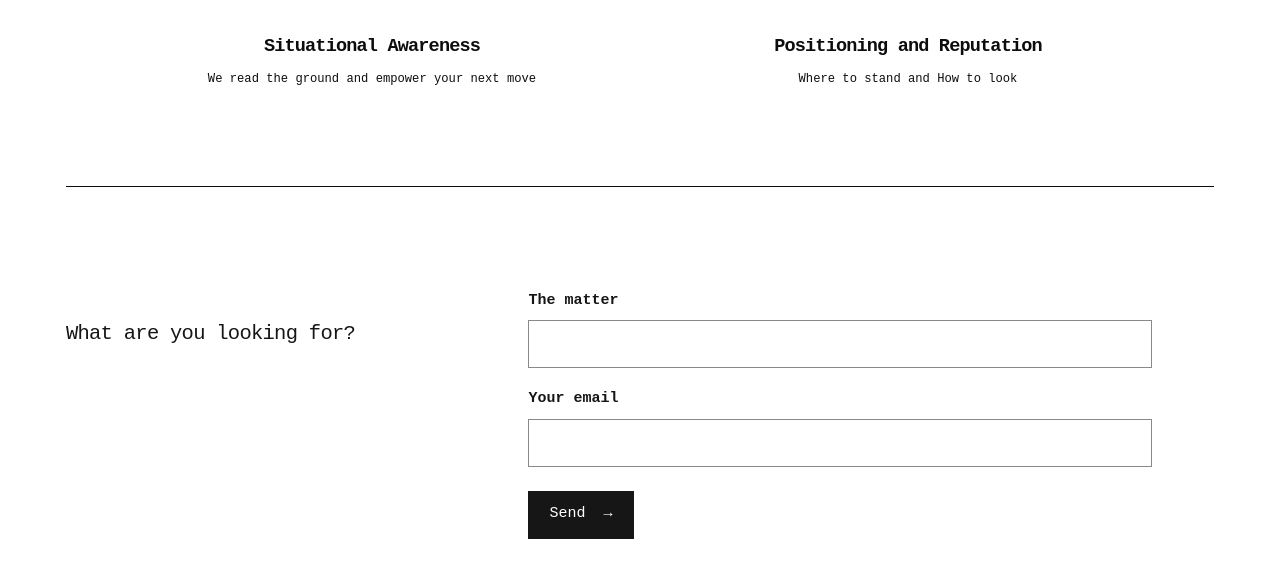
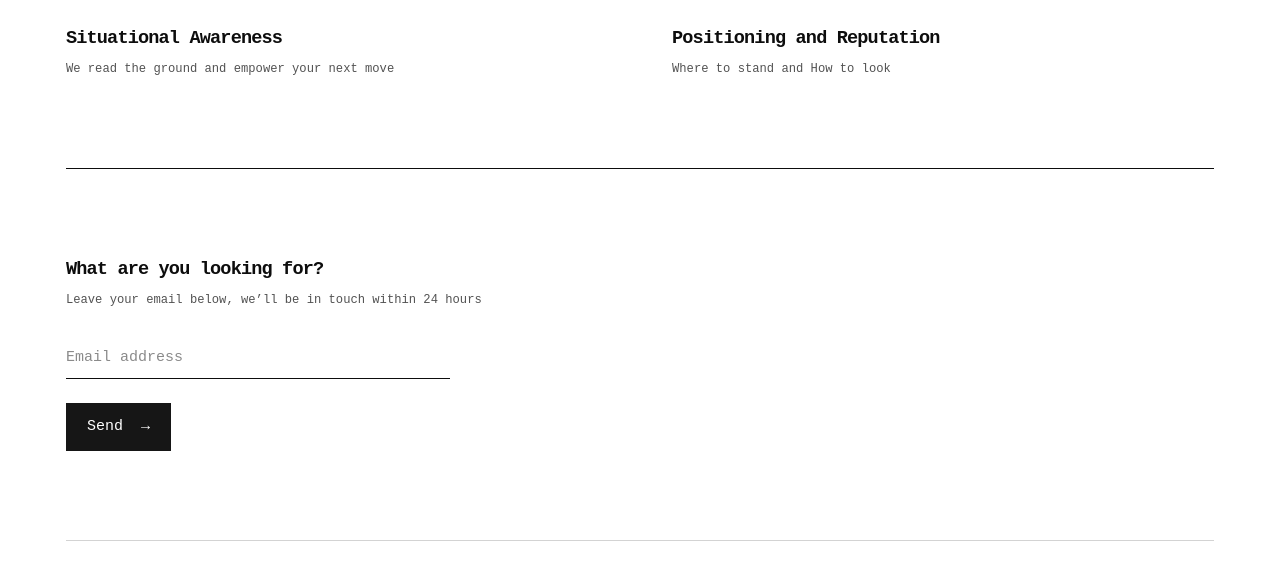
Before and after one commit to y4znn/rasbash, a website: page index.html in a window 1280 px wide. Shown: the part 770-1336 px from the top of the page. Drawn offline with Linux system fonts and the light colour scheme; a web font is replaced by a local one.

Commit message:
Simplify contact section to minimal underline email input and left-align all sections

```diff
--- a/index.html
+++ b/index.html
@@ -62,15 +62,15 @@
 .rb-label { font: 600 13px/1.4 var(--rb-sans); letter-spacing: .012em; }
 .rb-practices { border-top: 1px solid #0D0D0D; padding-block: clamp(44px, 5vw, 80px) clamp(56px, 7vw, 112px); }
 .rb-arrow { display: inline-grid; place-content: center; flex-shrink: 0; font: 400 .75em/1 var(--rb-sans); letter-spacing: 0; }
-.rb-practice-diagram { display: flex; flex-direction: column; align-items: center; }
-.rb-practice-root { position: relative; text-align: center; padding: 0 0 clamp(28px, 3.5vw, 48px); background: transparent; }
+.rb-practice-diagram { display: flex; flex-direction: column; align-items: flex-start; }
+.rb-practice-root { position: relative; text-align: left; padding: 0 0 clamp(28px, 3.5vw, 48px); background: transparent; }
 .rb-practice-root h2 { font: 400 clamp(34px, 4vw, 60px)/1.1 var(--rb-sans); letter-spacing: -.055em; color: #0D0D0D; }
-.rb-practice-intro { max-width: 46ch; margin: 10px auto 0; color: var(--rb-muted); }
-.rb-practice-pair { width: 100%; display: grid; grid-template-columns: repeat(2, minmax(0, 480px)); justify-content: center; gap: 56px; }
-.rb-practice { position: relative; display: flex; flex-direction: column; align-items: center; text-align: center; border: none; padding: 8px 12px; background: transparent; }
+.rb-practice-intro { max-width: 46ch; margin: 10px 0 0; color: var(--rb-muted); }
+.rb-practice-pair { width: 100%; display: grid; grid-template-columns: repeat(2, minmax(0, 1fr)); justify-content: start; gap: clamp(28px, 5vw, 80px); }
+.rb-practice { position: relative; display: flex; flex-direction: column; align-items: flex-start; text-align: left; border: none; padding: 0; background: transparent; }
 .rb-practice > span:empty { position: absolute; top: 0; }
-.rb-practice h3 { margin: 0 0 12px; font: 700 clamp(16px, 1.45vw, 22px)/1.2 var(--rb-sans); letter-spacing: -.045em; color: #0D0D0D; white-space: nowrap; }
-.rb-practice p { max-width: none; margin: 0; font-size: clamp(12px, .95vw, 14px); color: #0D0D0D; background: transparent; white-space: nowrap; }
+.rb-practice h3 { margin: 0 0 10px; font: 700 clamp(16px, 1.45vw, 22px)/1.2 var(--rb-sans); letter-spacing: -.045em; color: #0D0D0D; white-space: nowrap; }
+.rb-practice p { max-width: none; margin: 0; font-size: clamp(12px, .95vw, 14px); color: var(--rb-muted); background: transparent; white-space: nowrap; }
 .rb-textlink { display: inline-flex; align-items: center; justify-content: flex-start; gap: .65em; min-height: 44px; font: 500 16px/1.4 var(--rb-sans); letter-spacing: -.03em; }
 .rb-textlink .rb-arrow { font-size: 1em; }
 .rb-hero { position: relative; isolation: isolate; overflow: hidden; background: #0d0d0d; min-height: clamp(440px, 68vh, 740px); display: flex; align-items: center; }
@@ -124,25 +124,19 @@
 @media (prefers-reduced-motion: reduce) {
   .corporate-site *, .corporate-site *::before, .corporate-site *::after { animation-duration: 0s !important; transition-duration: 0s !important; scroll-behavior: auto !important; }
 }
-.rb-contact { display: grid; grid-template-columns: minmax(0, .75fr) minmax(0, 1.25fr); align-items: start; gap: clamp(24px, 4vw, 64px); padding-block: clamp(64px, 8vw, 120px); border-top: 1px solid #0D0D0D; }
-.rb-contact :is(h1, h2) { font: 400 clamp(58px, 6.5vw, 99px)/.97 var(--rb-serif); letter-spacing: -.055em; margin: 0; }
-.rb-contact-intro { padding-top: 30px; }
-.rb-contact-intro p { max-width: 25ch; margin-top: 22px; font-size: clamp(18px, 1.6vw, 25px); line-height: 1.38; letter-spacing: -.035em; }
-.rb-contact-intro p:first-child { margin-top: 0; }
-.rb-contact form { width: 100%; max-width: 39rem; }
-.rb-contact label { display: block; font-size: 15px; font-weight: 560; margin-bottom: 8px; }
-.rb-contact :is(input:not([type=hidden]), textarea) { width: 100%; height: 48px; font: inherit; color: var(--rb-ink); background: white; border: 1px solid #898989; border-radius: 0; padding: 11px 13px; line-height: 1.5; }
-.rb-contact :is(input, textarea):focus-visible { outline: 2px solid #171717; outline-offset: 2px; }
-.rb-contact textarea { display: block; resize: none; min-height: 48px; overflow-y: auto; margin-bottom: 20px; }
-.rb-contact small { display: block; margin: 6px 0 20px; color: var(--rb-muted); font-size: 13px; }
+.rb-contact { display: flex; flex-direction: column; align-items: flex-start; text-align: left; padding-block: clamp(56px, 7vw, 112px); border-top: 1px solid #0D0D0D; }
+.rb-contact h2 { margin: 0 0 10px; font: 700 clamp(16px, 1.45vw, 22px)/1.2 var(--rb-sans); letter-spacing: -.045em; color: #0D0D0D; }
+.rb-contact-sub { margin: 0 0 28px; font-size: clamp(12px, .95vw, 14px); color: var(--rb-muted); }
+.rb-contact form { width: 100%; max-width: 24rem; }
+.rb-contact input[type=email] { display: block; width: 100%; font: inherit; font-size: 15px; color: var(--rb-ink); background: transparent; border: none; border-bottom: 1px solid #0D0D0D; border-radius: 0; padding: 10px 0 8px; line-height: 1.5; }
+.rb-contact input[type=email]::placeholder { color: #8a8a8a; }
+.rb-contact input[type=email]:focus { outline: none; border-bottom: 2px solid #0D0D0D; }
 .rb-contact button { border: 1px solid var(--rb-ink); background: var(--rb-ink); color: #fff; font-size: 15px; font-weight: 500; padding: 11px 20px; min-height: 48px; cursor: pointer; margin-top: 24px; }
 .rb-contact button .rb-arrow { margin-left: .6em; font-size: 1em; }
 .rb-contact button:hover { color: var(--rb-ink); background: #fff; }
 .rb-contact [role=status]:not(:empty) { margin-top: 14px; }
 @media (max-width: 650px) {
-  .rb-contact { grid-template-columns: minmax(0, 1fr); gap: 24px; padding-block: 39px 57px; }
-  .rb-contact-intro { padding-top: 0; }
-  .rb-contact-intro p { margin-top: 15px; }
+  .rb-contact { padding-block: 39px 57px; }
 }
 
 @media (prefers-reduced-motion: no-preference) {
@@ -203,12 +197,11 @@
       </div>
     </section>
     <section class="rb-contact rb-bound" id="contact" aria-labelledby="rb-contact-title">
-      <div class="rb-contact-intro"><p id="rb-contact-title">What are you looking for?</p></div>
+      <h2 id="rb-contact-title">What are you looking for?</h2>
+      <p class="rb-contact-sub">Leave your email below, we’ll be in touch within 24 hours</p>
       <form id="enquiry-form" data-firm-enquiry action="/api/enquiries" method="post">
-        <label for="question">The matter</label>
-        <textarea name="question" id="question" required rows="1" maxlength="4000"></textarea>
-        <label for="reply">Your email</label>
-        <input id="reply" name="reply" type="email" autocomplete="email" maxlength="254" required>
+        <input id="reply" name="reply" type="email" autocomplete="email" maxlength="254" aria-label="Email address" placeholder="Email address" required>
+        <input type="hidden" name="question" value="Email inquiry">
         <input type="hidden" id="context" name="context" value="">
         <input type="hidden" id="request_id" name="request_id" value="">
         <input type="hidden" name="origin" value="corporate">
```
